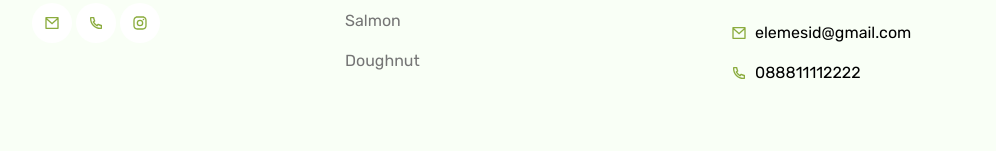
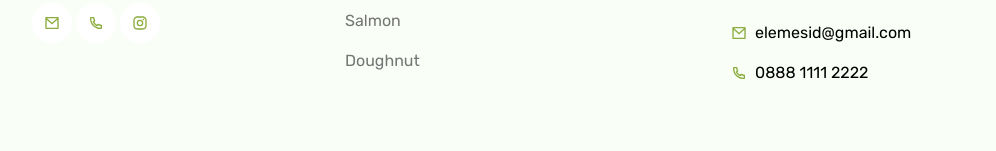
Before and after one commit to muhammadfauzulhanif16/frontend_test_elemes, a React (Create React App) app: page / in a window 1280 px wide. Shown: the part 2461-2612 px from the top of the page, without its empty margins (142-1138 px from the left). Built offline with nearby package versions, Linux system fonts and the light colour scheme.

Commit message:
fixing footer

```diff
--- a/src/components/Footer/index.jsx
+++ b/src/components/Footer/index.jsx
@@ -112,7 +112,7 @@ export const Footer = () => {
               <div className="mt-4">
                 <Button
                   isIconLeft={true}
-                  className="w-10 h-10 flex items-center"
+                  className="w-full h-10 flex items-center"
                   text="elemesid@gmail.com"
                   isText={true}
                 >
@@ -121,8 +121,8 @@ export const Footer = () => {
 
                 <Button
                   isIconLeft={true}
-                  className="w-10 h-10 flex items-center flex"
-                  text="088811112222"
+                  className="w-full h-10 flex items-center flex"
+                  text="0888 1111 2222"
                   isText={true}
                 >
                   <RiPhoneLine className="mr-2 text-lime-8bac3e" />
```
